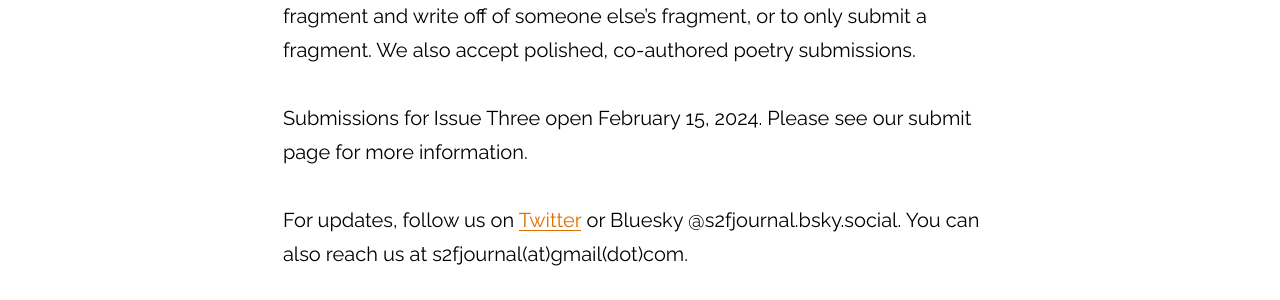
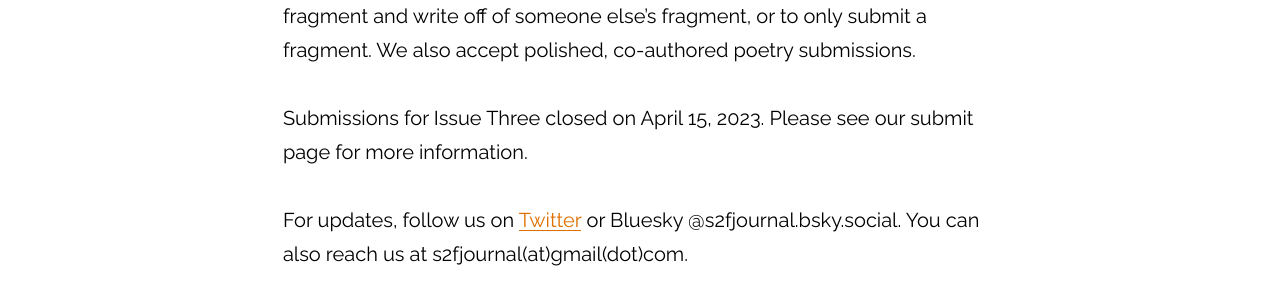
Before and after one commit to atmars77/atmars77.github.io, a Jekyll site: the page built from index.md, in a window 1280 px wide. Shown: the part 700-1000 px from the top of the page. Built offline with Jekyll 4.4.1, drawn with Linux system fonts in a browser that asks for light colours.

Commit message:
updated submit info

```diff
--- a/index.md
+++ b/index.md
@@ -10,7 +10,7 @@ S2F is a literary journal that creates connections between poets. We want poets
 
 We pair poets to co-author poetry anonymously through submissions of “fragments” (sparks). If a fragment is accepted, it is then sent to another author, who turns it into a cohesive poem (flame). You can choose to submit a fragment and write off of someone else’s fragment, or to only submit a fragment. We also accept polished, co-authored poetry submissions.
 
-Submissions for Issue Three open February 15, 2024. Please see our submit page for more information.
+Submissions for Issue Three closed on April 15, 2023. Please see our submit page for more information.
 
 For updates, follow us on [Twitter](https://twitter.com/s2fjournal) or Bluesky @s2fjournal.bsky.social. You can also reach us at s2fjournal(at)gmail(dot)com.
 
```
Also changed, not shown: submit.md (+1 -1 lines).
